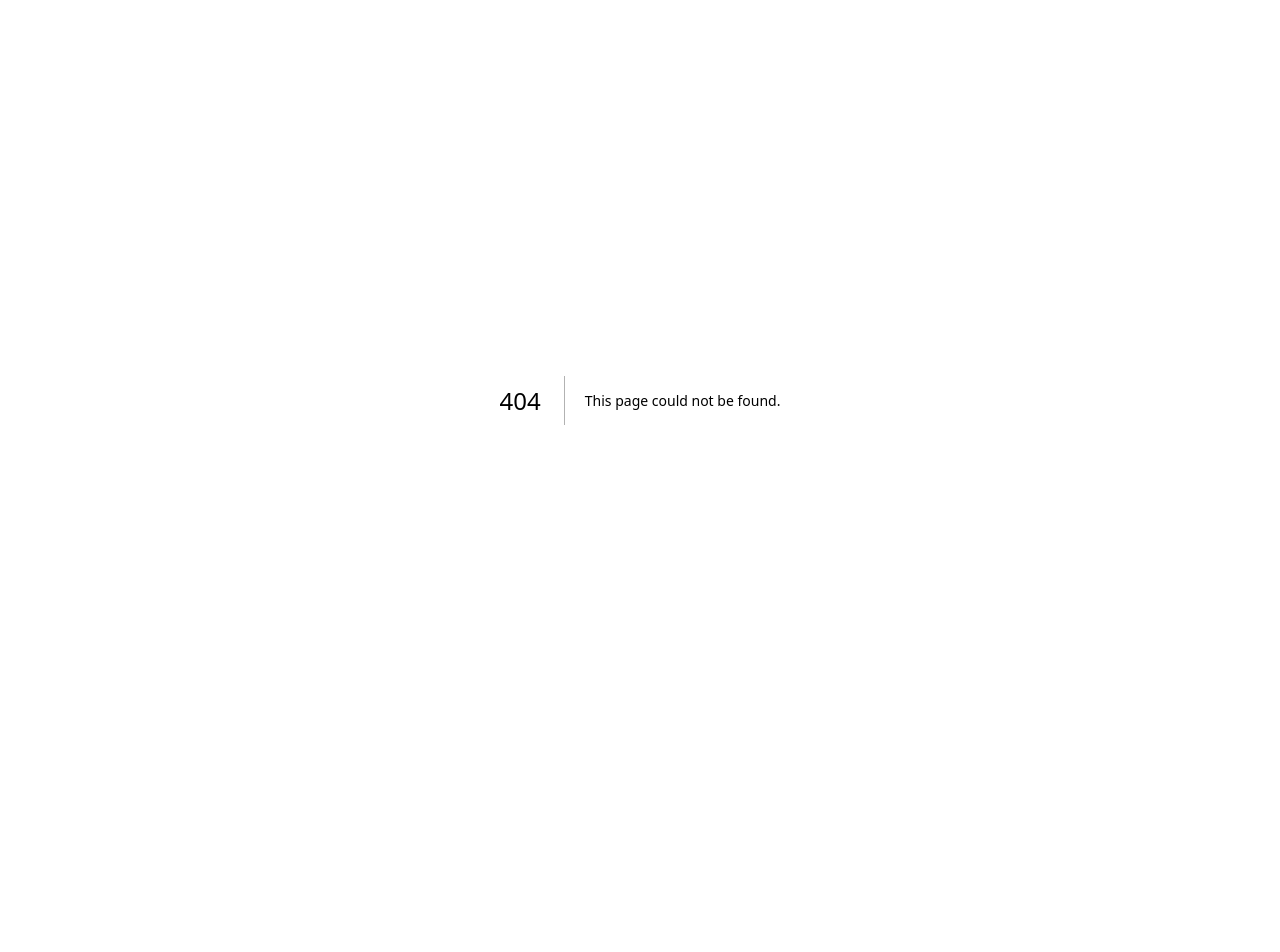
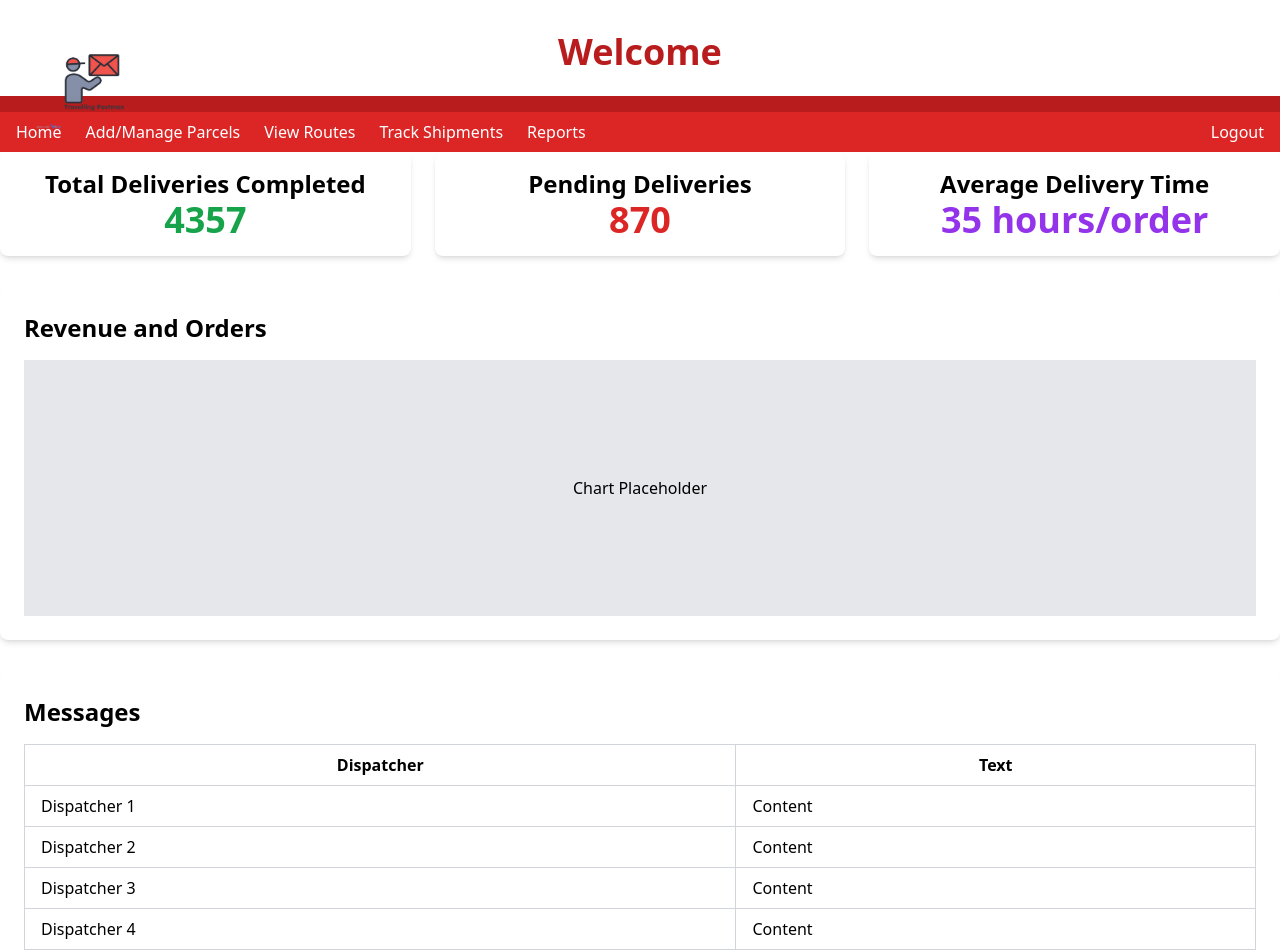
Before and after one commit to Rizvi-Faiz/Travelling-Postman, a Next.js app: page /Admindashboard in a window 1280 px wide. Before the commit this address had no page. Shown: the top 952 px of the page. Before the commit the page ends 800 px from the top, so only its background shows below. Built offline with nearby package versions, Linux system fonts and the light colour scheme.

Commit message:
adminDashboard

```diff
--- /dev/null
+++ b/app/Admindashboard/layout.js
@@ -0,0 +1,41 @@
+// layout.js
+import React from "react";
+
+const AdminLayout = ({ children }) => {
+    return (
+        // <div className="min-h-screen bg-gray-100">
+        //     {/* Header */}
+        //     <header className="bg-red-700 text-white py-4">
+        //         <div className="container mx-auto flex items-center justify-between">
+        //             <div className="flex items-center">
+        //                 <img src="/Logo.png" alt="Travelling Postman Logo" className="h-16 mr-4" />
+        //                 <h1 className="text-2xl font-bold">Travelling Postman</h1>
+        //             </div>
+        //             <nav className="space-x-8">
+        //                 <a href="#" className="text-lg hover:underline">Home</a>
+        //                 <a href="#" className="text-lg hover:underline">Add/Manage Parcels</a>
+        //                 <a href="#" className="text-lg hover:underline">View Routes</a>
+        //                 <a href="#" className="text-lg hover:underline">Track Shipments</a>
+        //                 <a href="#" className="text-lg hover:underline">Reports</a>
+        //                 <a href="#" className="text-lg hover:underline text-yellow-300">Logout</a>
+        //             </nav>
+        //         </div>
+        //     </header>
+
+        //     {/* Content */}
+        //     <main className="container mx-auto py-8">{children}</main>
+
+        //     {/* Footer */}
+        //     <footer className="bg-red-700 text-white py-4 text-center">
+        //         <p>Contact Support Number: +91 (719) 581-7902</p>
+        //     </footer>
+        // </div>
+        <html lang="en">
+            <body>
+                {children}
+            </body>
+        </html>
+    );
+};
+
+export default AdminLayout;
--- /dev/null
+++ b/app/Admindashboard/page.js
@@ -0,0 +1,106 @@
+// page.js
+"use client"
+import React from "react";
+import Image from "next/image";
+import Logo from "/public/Logo.png";
+import { useState,useEffect } from "react";
+import Navbar from "../components/Navbar";
+
+const AdminDashboard = () => {
+    const [username, setUsername] = useState("");
+
+    useEffect(() => {
+        // Retrieve the username from localStorage
+        const storedUsername = localStorage.getItem("username");
+        if (storedUsername) {
+            setUsername(storedUsername);
+        }
+    }, []);
+
+    return (
+        <div>
+            <header className="relative">
+                <div className="absolute left-8">
+                    <Image src={Logo} alt="Postman Logo" width={120} height={120} />
+                </div>
+
+                <div className="flex flex-col items-center mt-8 mb-4">
+                    <h1 className="text-4xl font-bold text-red-700 text-center mb-2">
+                        Welcome {username}
+                    </h1>
+                </div>
+                <div className="bg-red-700 top-1 h-4 w-screen"></div>
+            </header>
+            <Navbar/>
+            {/* Title Section */}
+
+            {/* Stats Section */}
+            <div className="grid grid-cols-3 gap-6 mb-8">
+                <div className="bg-white shadow-md rounded-lg p-4 text-center">
+                    <h3 className="text-2xl font-semibold">Total Deliveries Completed</h3>
+                    <p className="text-4xl font-bold text-green-600">4357</p>
+                </div>
+                <div className="bg-white shadow-md rounded-lg p-4 text-center">
+                    <h3 className="text-2xl font-semibold">Pending Deliveries</h3>
+                    <p className="text-4xl font-bold text-red-600">870</p>
+                </div>
+                <div className="bg-white shadow-md rounded-lg p-4 text-center">
+                    <h3 className="text-2xl font-semibold">Average Delivery Time</h3>
+                    <p className="text-4xl font-bold text-purple-600">35 hours/order</p>
+                </div>
+            </div>
+
+            {/* Revenue Chart Section */}
+            <div className="bg-white shadow-md rounded-lg p-6 mb-8">
+                <h2 className="text-2xl font-bold mb-4">Revenue and Orders</h2>
+                <div>
+                    {/* Replace with a charting library like Chart.js */}
+                    <div className="h-64 bg-gray-200 flex items-center justify-center">
+                        <p>Chart Placeholder</p>
+                    </div>
+                </div>
+            </div>
+
+            {/* Messages Section */}
+            <div className="bg-white shadow-md rounded-lg p-6">
+                <h2 className="text-2xl font-bold mb-4">Messages</h2>
+                <table className="w-full border-collapse border border-gray-300">
+                    <thead>
+                        <tr>
+                            <th className="border border-gray-300 px-4 py-2">Dispatcher</th>
+                            <th className="border border-gray-300 px-4 py-2">Text</th>
+                        </tr>
+                    </thead>
+                    <tbody>
+                        <tr>
+                            <td className="border border-gray-300 px-4 py-2">Dispatcher 1</td>
+                            <td className="border border-gray-300 px-4 py-2">Content</td>
+                        </tr>
+                        <tr>
+                            <td className="border border-gray-300 px-4 py-2">Dispatcher 2</td>
+                            <td className="border border-gray-300 px-4 py-2">Content</td>
+                        </tr>
+                        <tr>
+                            <td className="border border-gray-300 px-4 py-2">Dispatcher 3</td>
+                            <td className="border border-gray-300 px-4 py-2">Content</td>
+                        </tr>
+                        <tr>
+                            <td className="border border-gray-300 px-4 py-2">Dispatcher 4</td>
+                            <td className="border border-gray-300 px-4 py-2">Content</td>
+                        </tr>
+                    </tbody>
+                </table>
+            </div>
+            <footer className="text-sm text-center w-full mt-12 pb-6 mb-0">
+                <div className="mb-4">
+                    {/* <p>Contact Us</p> */}
+                    <p>Contact Us: +91 (719) 581-7902  || abc@gmail.com</p>
+                </div>
+
+                <div className="bg-red-700 h-4 w-full"></div>
+            </footer>
+        </div>
+    );
+};
+
+export default AdminDashboard;
--- a/app/Login/page.js
+++ b/app/Login/page.js
@@ -18,14 +18,20 @@ export default function Login() {
         headers: {
           'Content-Type': 'application/json',
         },
-        body: JSON.stringify({ username, password }),
+        body: JSON.stringify({ username, password,role }),
       });
 
       const data = await response.json();
 
       if (response.ok) {
         localStorage.setItem('token', data.token);
-        router.push('/Userdashboard');
+        localStorage.setItem('username', data.username); // Store username
+        localStorage.setItem('role', role); // Store role
+
+        // Redirect based on role
+        if (role === "User") router.push('/Userdashboard');
+        else if (role === "Admin") router.push('/Admindashboard');
+        else if (role === "Dispatcher") router.push('/Dispatcherdashboard');
       } else {
         alert(data.error);
       }
--- /dev/null
+++ b/app/components/Navbar.js
@@ -0,0 +1,32 @@
+import Link from 'next/link';
+
+const Navbar = () => {
+  return (
+    <nav className="bg-red-600 text-white py-2">
+      <div className="container mx-auto px-4 flex justify-between items-center">
+        <div className="flex space-x-6">
+          <Link href="/" className="text-white hover:text-yellow-400 transition-all duration-300 ease-in-out">
+            Home
+          </Link>
+          <Link href="/add-manage-parcels" className="text-white hover:text-yellow-400 transition-all duration-300 ease-in-out">
+            Add/Manage Parcels
+          </Link>
+          <Link href="/view-routes" className="text-white hover:text-yellow-400 transition-all duration-300 ease-in-out">
+            View Routes
+          </Link>
+          <Link href="/track-shipments" className="text-white hover:text-yellow-400 transition-all duration-300 ease-in-out">
+            Track Shipments
+          </Link>
+          <Link href="/reports" className="text-white hover:text-yellow-400 transition-all duration-300 ease-in-out">
+            Reports
+          </Link>
+        </div>
+        <Link href="/logout" className="text-white hover:text-yellow-400 transition-all duration-300 ease-in-out">
+          Logout
+        </Link>
+      </div>
+    </nav>
+  );
+};
+
+export default Navbar;
--- a/lib/db.js
+++ b/lib/db.js
@@ -6,7 +6,7 @@ const client = new Client({
     host: "localhost",
     database: process.env.DB_NAME,
     password: process.env.DB_PASSWORD,
-    port: 5432,
+    port: 5433 || 5432,
 });
 
 client.connect();
```
